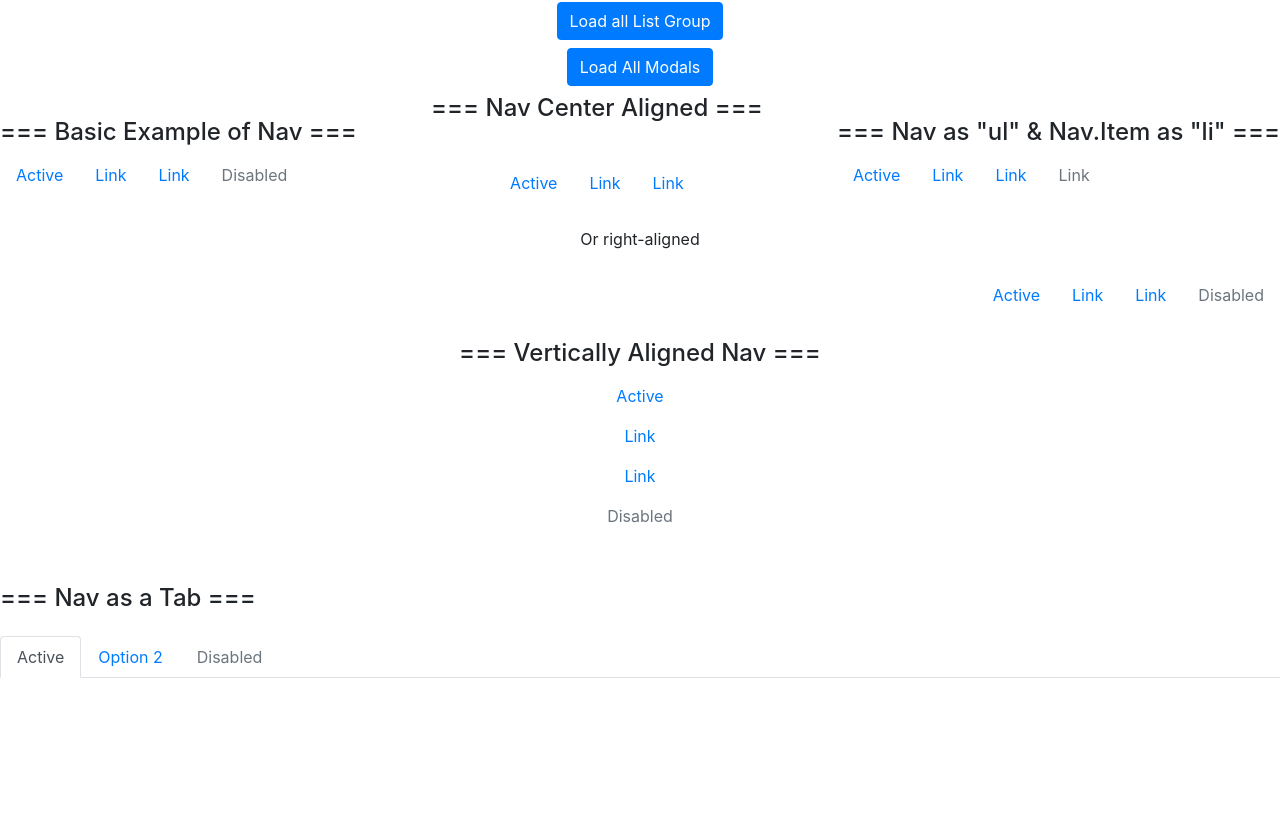
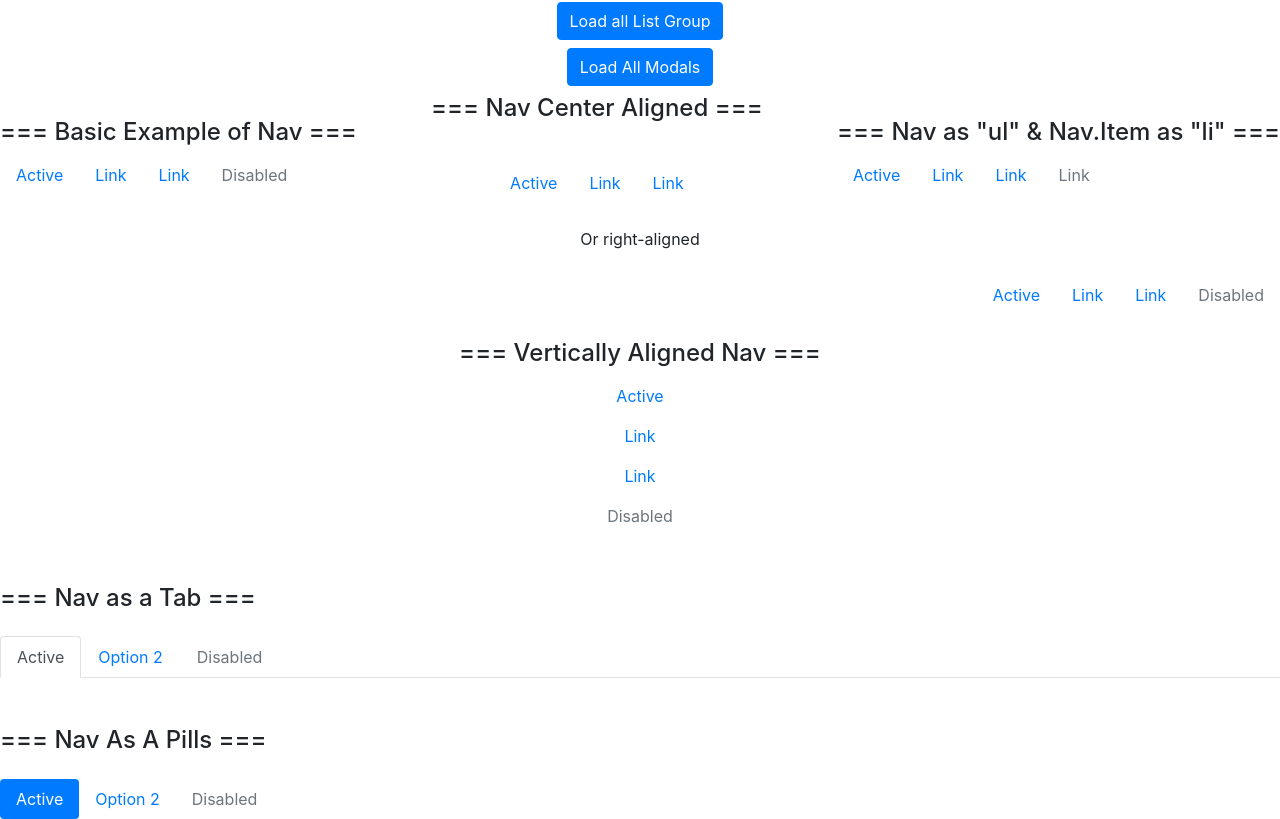
Before and after one commit to Khwajapasha/Boosrtrap-Practice, a React (Create React App) app: page / in a window 1280 px wide. Shown: the part 684-1503 px from the top of the page. Before the commit the page ends 1362 px from the top, so only its background shows below. Built offline with nearby package versions, Linux system fonts and the light colour scheme.

Commit message:
Nav As A Pills

```diff
--- a/src/Component/MainBodySection/NavsComponent/AllNavs.jsx
+++ b/src/Component/MainBodySection/NavsComponent/AllNavs.jsx
@@ -4,6 +4,7 @@ import { NavBasicExample } from "./NavBasicExample";
 import { NavsAsLi } from "./NavsAsLi";
 import { NavVerticalAlignment } from "./NavVerticalAlignment";
 import { NavAsTab } from "./NavAsTab";
+import { NavAsPills } from "./NavAsPills";
 
 export const AllNavs = () => {
   return (
@@ -13,6 +14,7 @@ export const AllNavs = () => {
       <NavAlignment />
       <NavVerticalAlignment />
       <NavAsTab />
+      <NavAsPills />
     </div>
   );
 };
--- /dev/null
+++ b/src/Component/MainBodySection/NavsComponent/NavAsPills.jsx
@@ -0,0 +1,23 @@
+import React from "react";
+import { Nav } from "react-bootstrap";
+export const NavAsPills = () => {
+  return (
+    <div>
+      <br />
+      <h4 className="text-left mt-4 mb-4">=== Nav As A Pills ===</h4>
+      <Nav variant="pills" defaultActiveKey="/home">
+        <Nav.Item>
+          <Nav.Link href="/home">Active</Nav.Link>
+        </Nav.Item>
+        <Nav.Item>
+          <Nav.Link eventKey="link-1">Option 2</Nav.Link>
+        </Nav.Item>
+        <Nav.Item>
+          <Nav.Link eventKey="disabled" disabled>
+            Disabled
+          </Nav.Link>
+        </Nav.Item>
+      </Nav>
+    </div>
+  );
+};
```
